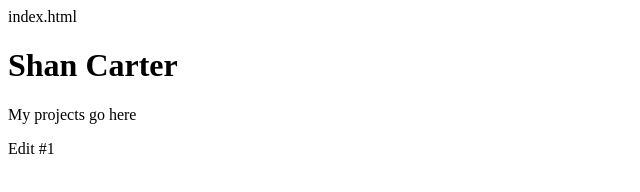
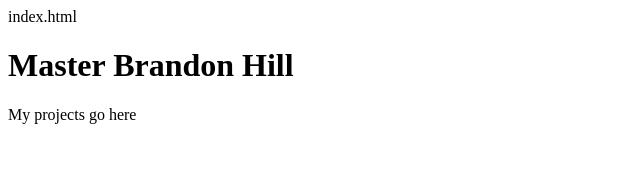
Before and after one commit to hillbr/dataviz-home, a plain HTML site: page index.html in a window 1280 px wide. Shown: the whole page, without its empty margins (0-640 px from the left). Drawn offline with Linux system fonts and the light colour scheme.

Commit message:
Update index.html

```diff
--- a/index.html
+++ b/index.html
@@ -1,6 +1,4 @@
 index.html
 <!DOCTYPE html>
-<h1>Shan Carter</h1>
+<h1>Master Brandon Hill</h1>
 <p>My projects go here</p>
-
-<p>Edit #1</p>
```
